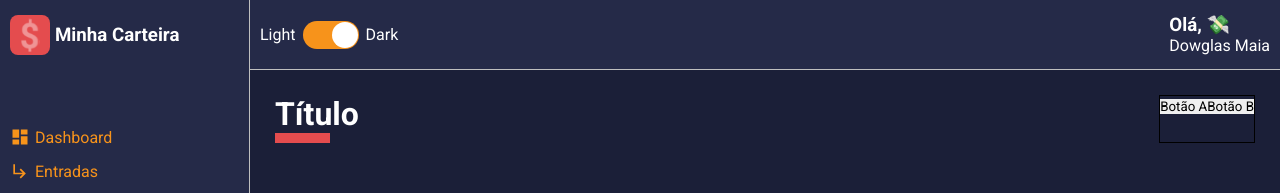
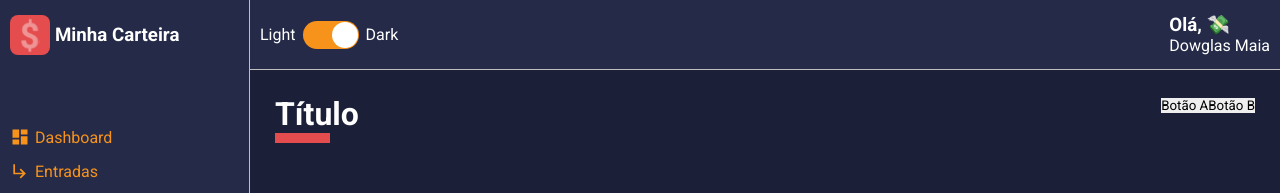
Before and after one commit to dowglasmaia/app-react-minha-carteira, a React (Create React App) app: page / in a window 1280 px wide. Shown: the top 193 px of the page. Built offline with nearby package versions, Linux system fonts and the light colour scheme.

Commit message:
Criando componente SelectIpunt

```diff
--- a/src/components/shared/ContentHeader/style.ts
+++ b/src/components/shared/ContentHeader/style.ts
@@ -18,15 +18,12 @@ export const TitleContainer = styled.div`
 
     /* Mostrada Depois da descrição . neste caso uma borda abaixo do texto. */
     &::after {
-        content:'';
-        display:block;
-        width:55px;
-        border-bottom:10px solid ${propos => propos.theme.colors.warning};
+      content: "";
+      display: block;
+      width: 55px;
+      border-bottom: 10px solid ${(propos) => propos.theme.colors.warning};
     }
-  };
-
+  }
 `;
 
-export const Controllers = styled.div`
-  border: 1px solid black;
-`;
+export const Controllers = styled.div``;
--- /dev/null
+++ b/src/components/shared/SelectInput/styles.ts
@@ -0,0 +1,5 @@
+import  styled from 'styled-components';
+
+export const Container = styled.div`
+
+`;
```
Also changed, not shown: src/components/shared/SelectInput/index.tsx (added, +13 -0 lines).
